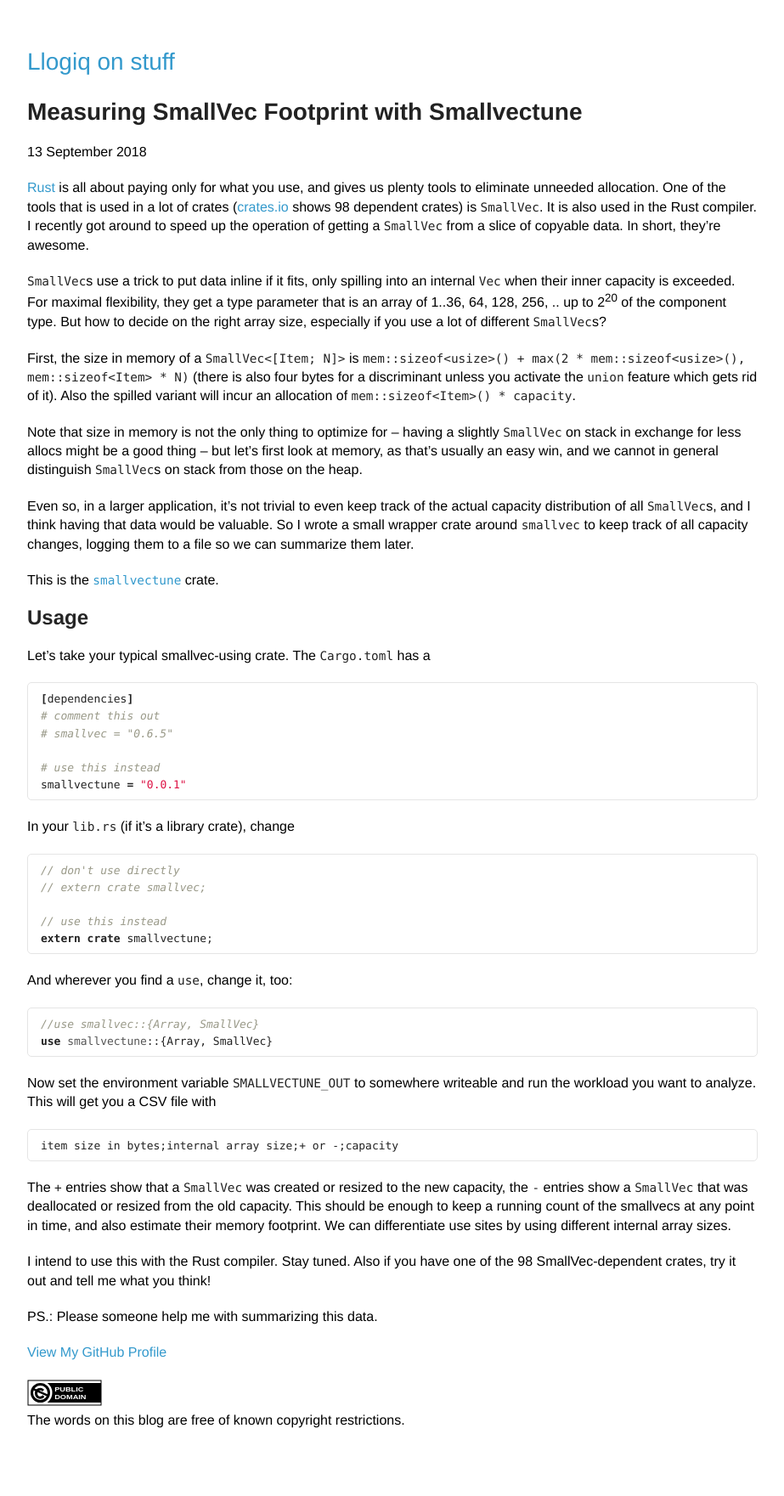
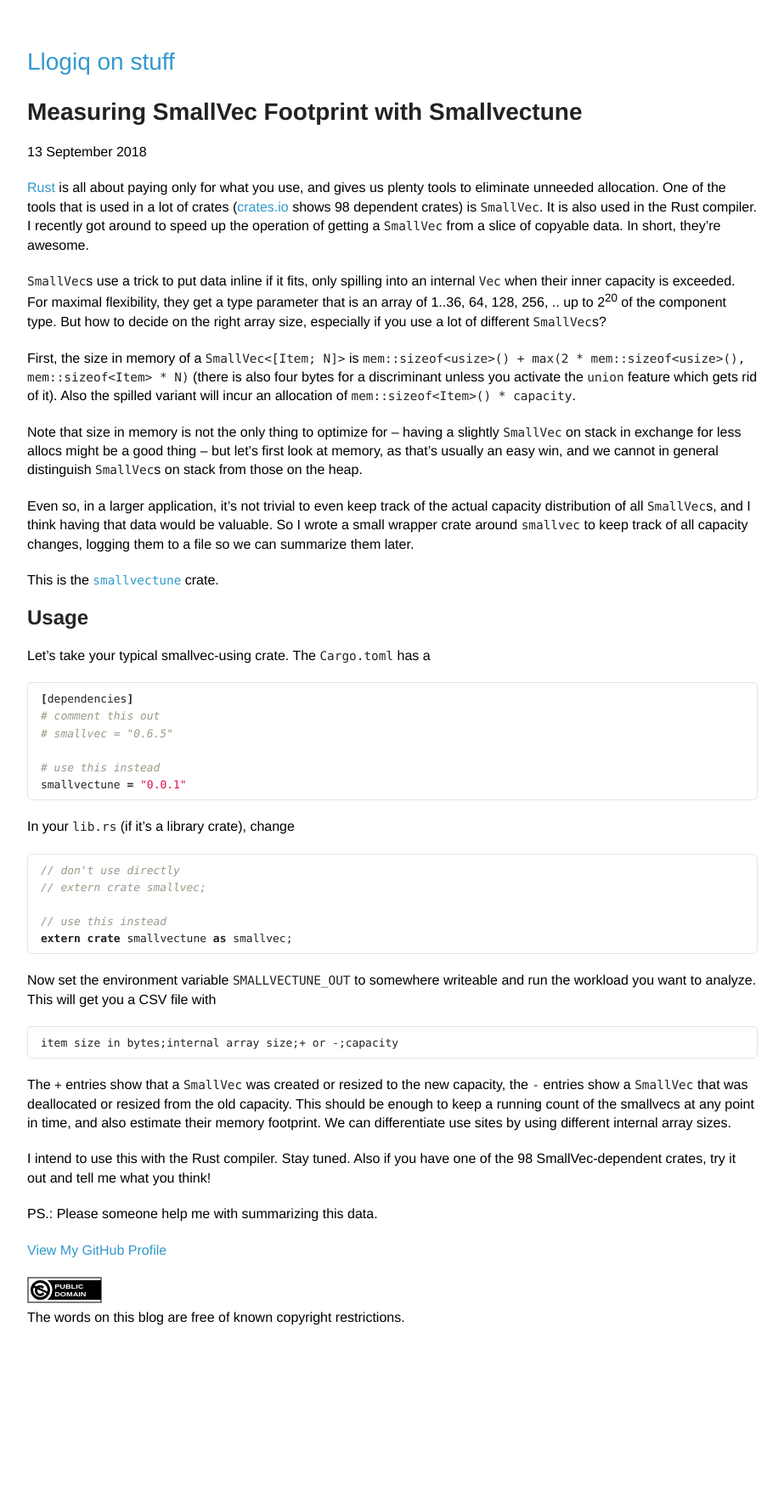
Before and after one commit to llogiq/llogiq.github.io, a Jekyll site: the page built from _posts/2018-09-13-smallvec.md, in a window 1280 px wide. Shown: the whole page at 85% size, without its empty margins (178-1101 px from the left). Built offline with Jekyll 4.4.1, drawn with Linux system fonts in a browser that asks for light colours; after the commit the page ends 1641 px from its top, so only the background shows below that.

Commit message:
include thiez' suggestion

````diff
--- a/_posts/2018-09-13-smallvec.md
+++ b/_posts/2018-09-13-smallvec.md
@@ -52,14 +52,7 @@
 // extern crate smallvec;
 
 // use this instead
-extern crate smallvectune;
-```
-
-And wherever you find a `use`, change it, too:
-
-```rust
-//use smallvec::{Array, SmallVec}
-use smallvectune::{Array, SmallVec}
+extern crate smallvectune as smallvec;
 ```
 
 Now set the environment variable `SMALLVECTUNE_OUT` to somewhere writeable and
````
